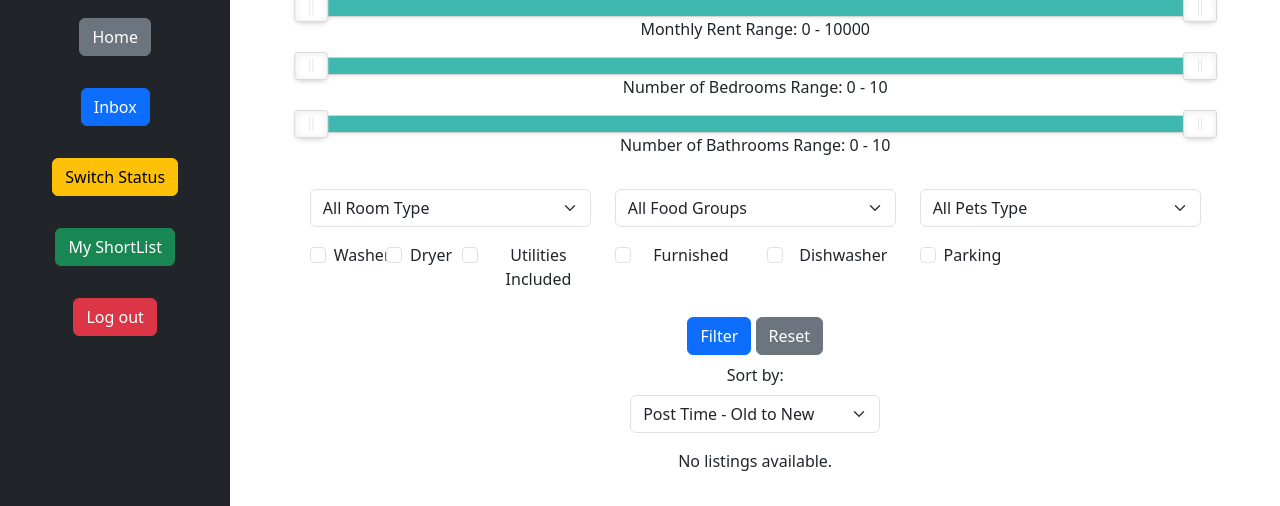
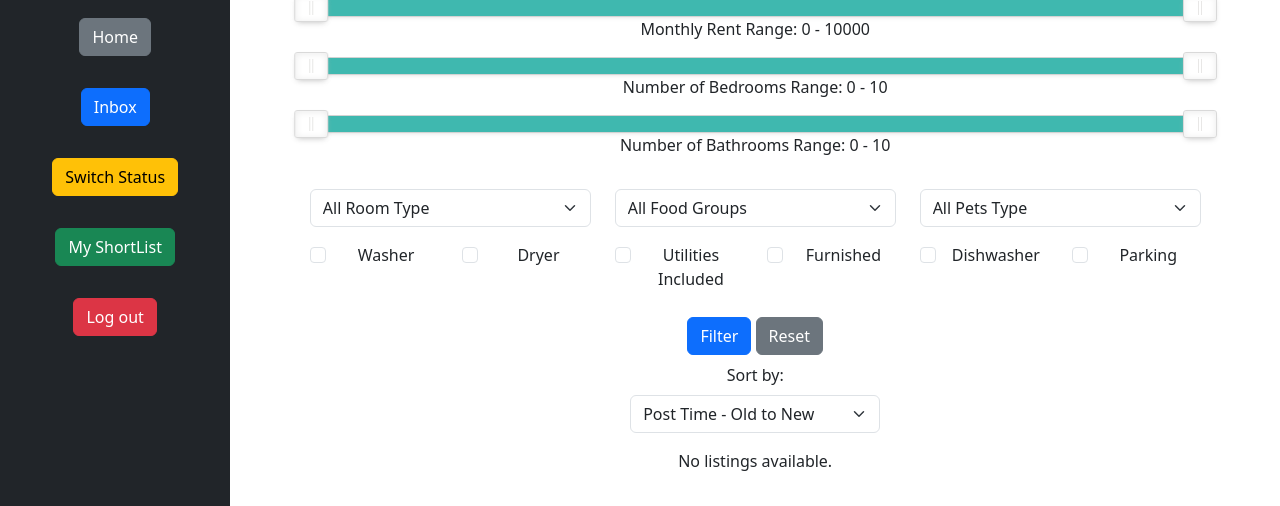
Before and after one commit to gcivil-nyu-org/Wednesday-Fall2023-Team-4, a Django app: template rrapp/templates/rrapp/rentee_listings.html in a window 1280 px wide. Shown: the part 175-681 px from the top of the page. Run offline with Django 4.2, Linux system fonts and the light colour scheme; the template is opened without the code that fills it, so the values that code supplies are empty; parts of the project's set-up code (start-up, migrations or seed data) failed here and were passed over; some libraries are stand-ins or nearby versions.

Commit message:
Fixing CSS Issues 2

```diff
--- a/rrapp/templates/rrapp/rentee_listings.html
+++ b/rrapp/templates/rrapp/rentee_listings.html
@@ -211,7 +211,7 @@
 
                             <div class="mb-3 row">
                                 <!-- Washer Filter -->
-                                <div class="col-md-1">
+                                <div class="col-md-2">
                                     <div class="form-check">
                                         <input class="form-check-input" type="checkbox" id="filter-washer" name="washer" {% if request.GET.washer == 'on' %}checked{% endif %}>
                                         <label class="form-check-label" for="filter-washer">Washer</label>
@@ -219,7 +219,7 @@
                                 </div>
 
                                 <!-- Dryer Filter -->
-                                <div class="col-md-1">
+                                <div class="col-md-2">
                                     <div class="form-check">
                                         <input class="form-check-input" type="checkbox" id="filter-dryer" name="dryer" {% if request.GET.dryer == 'on' %}checked{% endif %}>
                                         <label class="form-check-label" for="filter-dryer">Dryer</label>
@@ -251,7 +251,7 @@
                                 </div>
 
                                 <!-- Parking Filter -->
-                                <div class="col-md-1">
+                                <div class="col-md-2">
                                     <div class="form-check">
                                         <input class="form-check-input" type="checkbox" id="filter-parking" name="parking" {% if request.GET.parking == 'on' %}checked{% endif %}>
                                         <label class="form-check-label" for="filter-parking">Parking</label>
```
